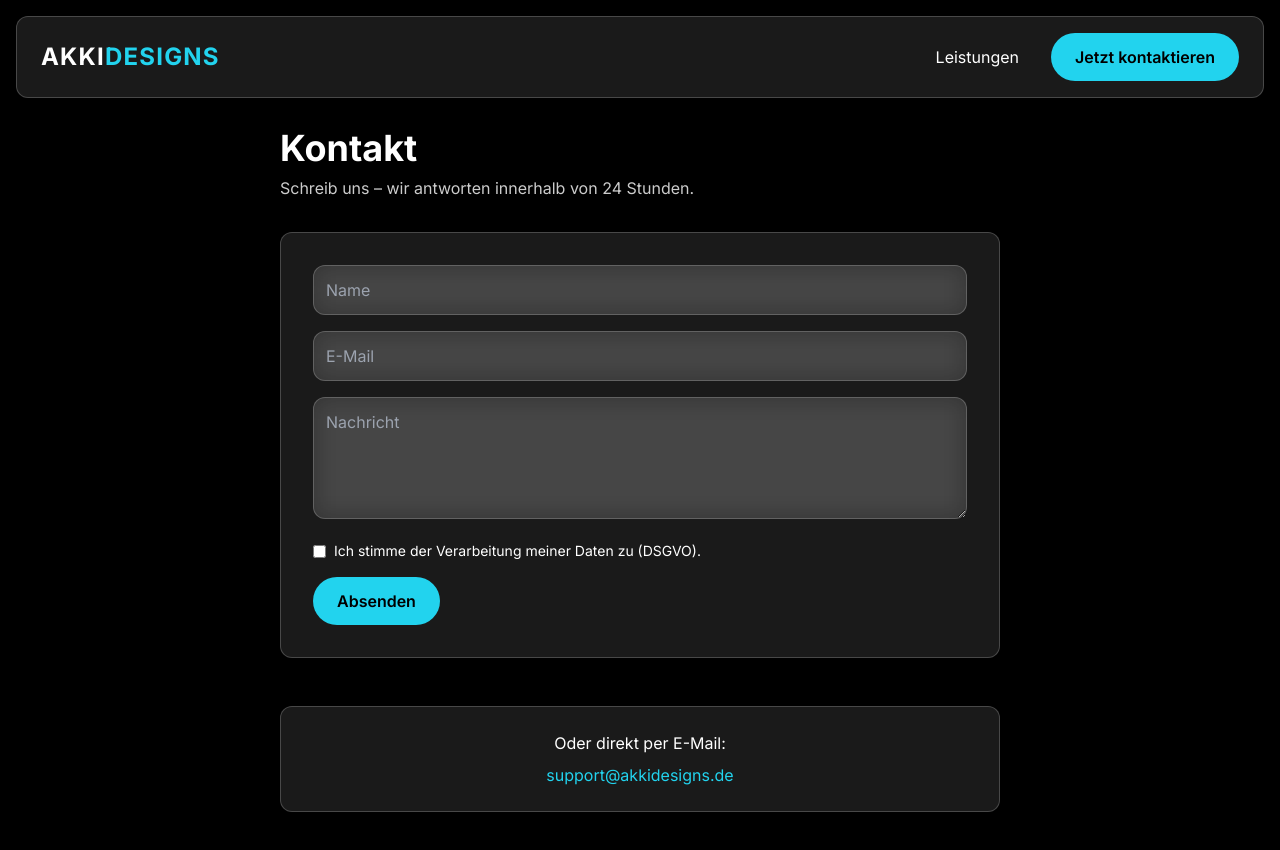
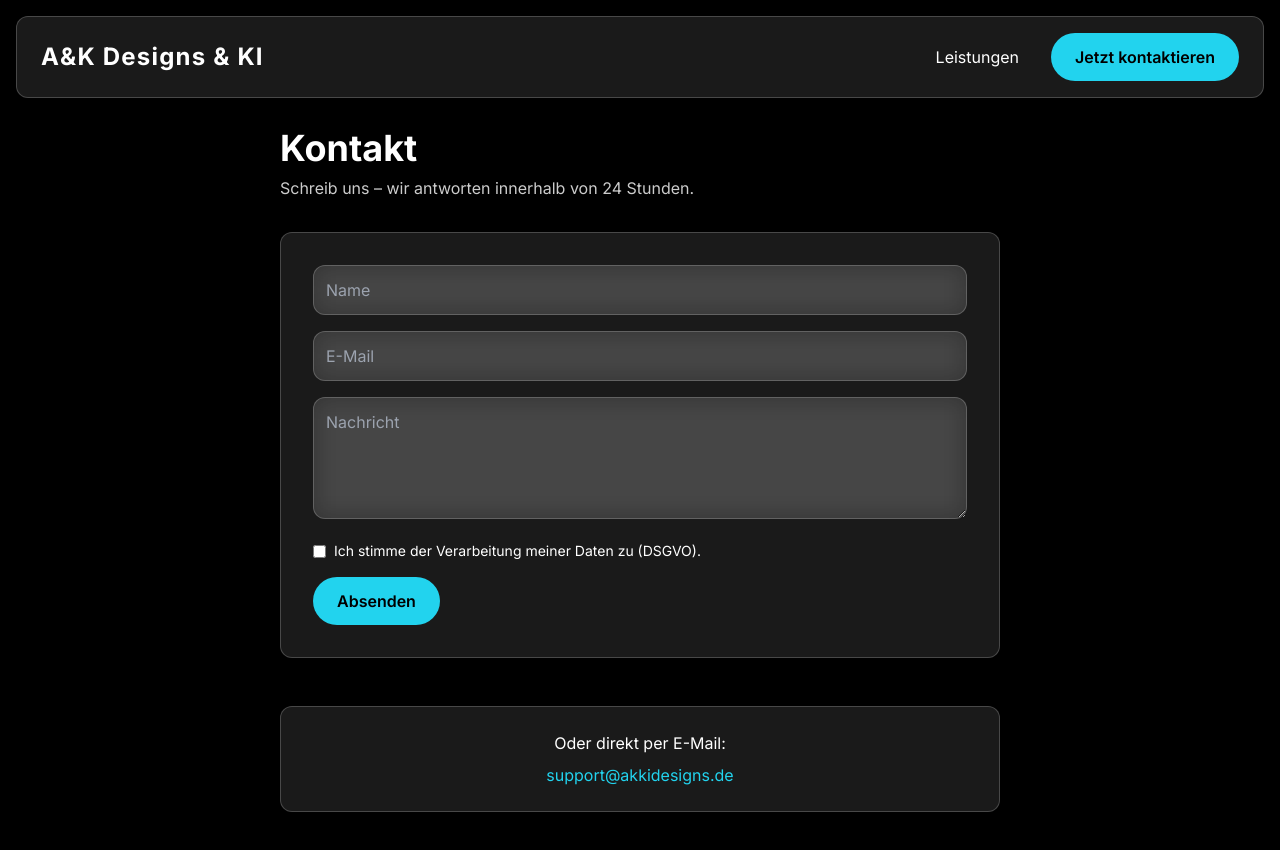
Before and after one commit to majdakkash4-crypto/akkidesigns, a Next.js app: page /kontakt in a window 1280 px wide. Shown: the top 850 px of the page. Built offline with nearby package versions, Linux system fonts and the light colour scheme.

Commit message:
Update MegaMenu.tsx

```diff
--- a/components/MegaMenu.tsx
+++ b/components/MegaMenu.tsx
@@ -17,7 +17,7 @@ export default function MegaMenu() {
       <div className="max-w-7xl mx-auto px-6 py-4 flex items-center justify-between">
         {/* Logo */}
         <Link href="/" className="text-2xl font-bold tracking-wider">
-          AKKI<span className="text-accent">DESIGNS</span>
+          A&K Designs & KI
         </Link>
 
         {/* Desktop Nav */}
```
